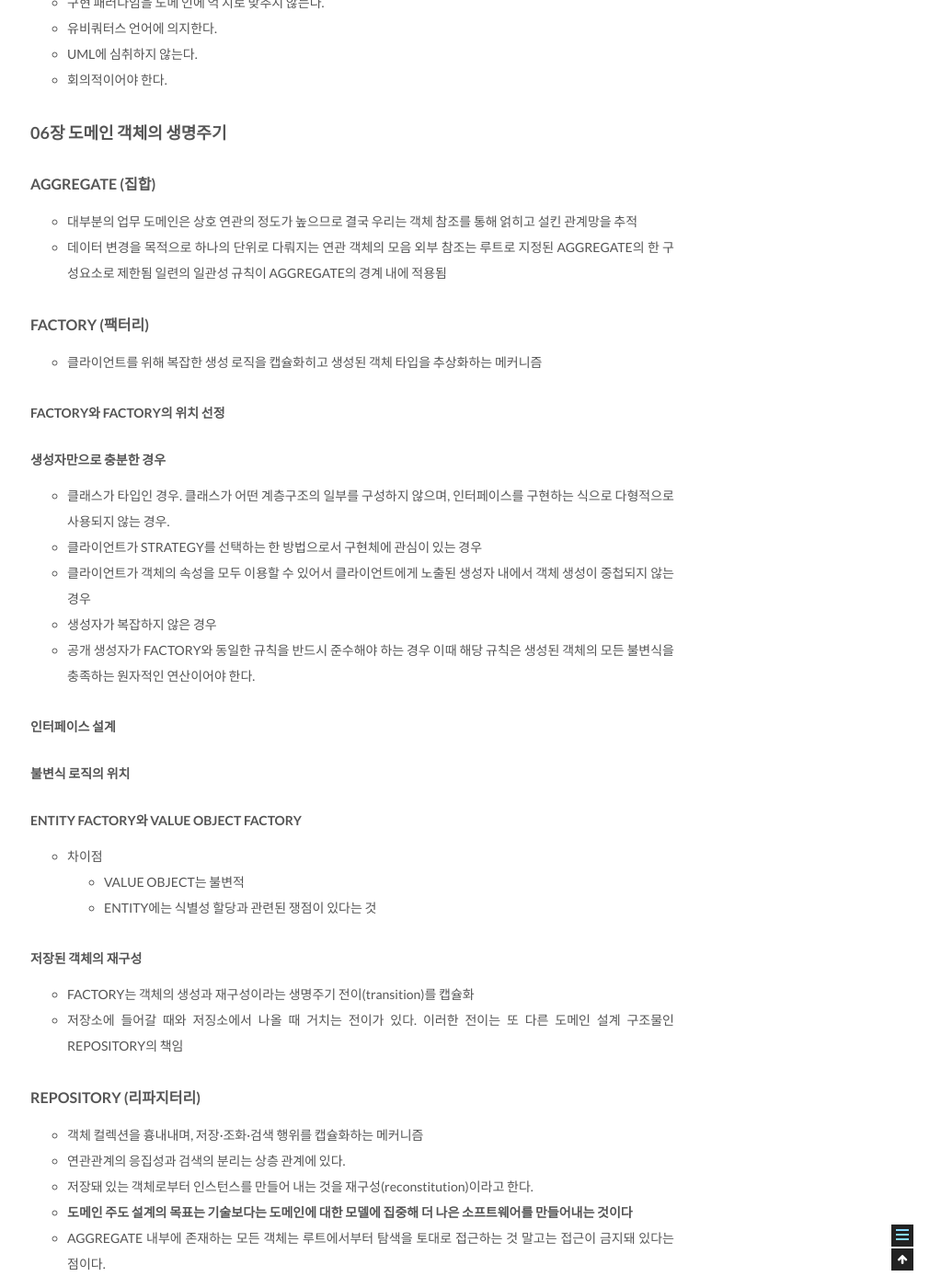
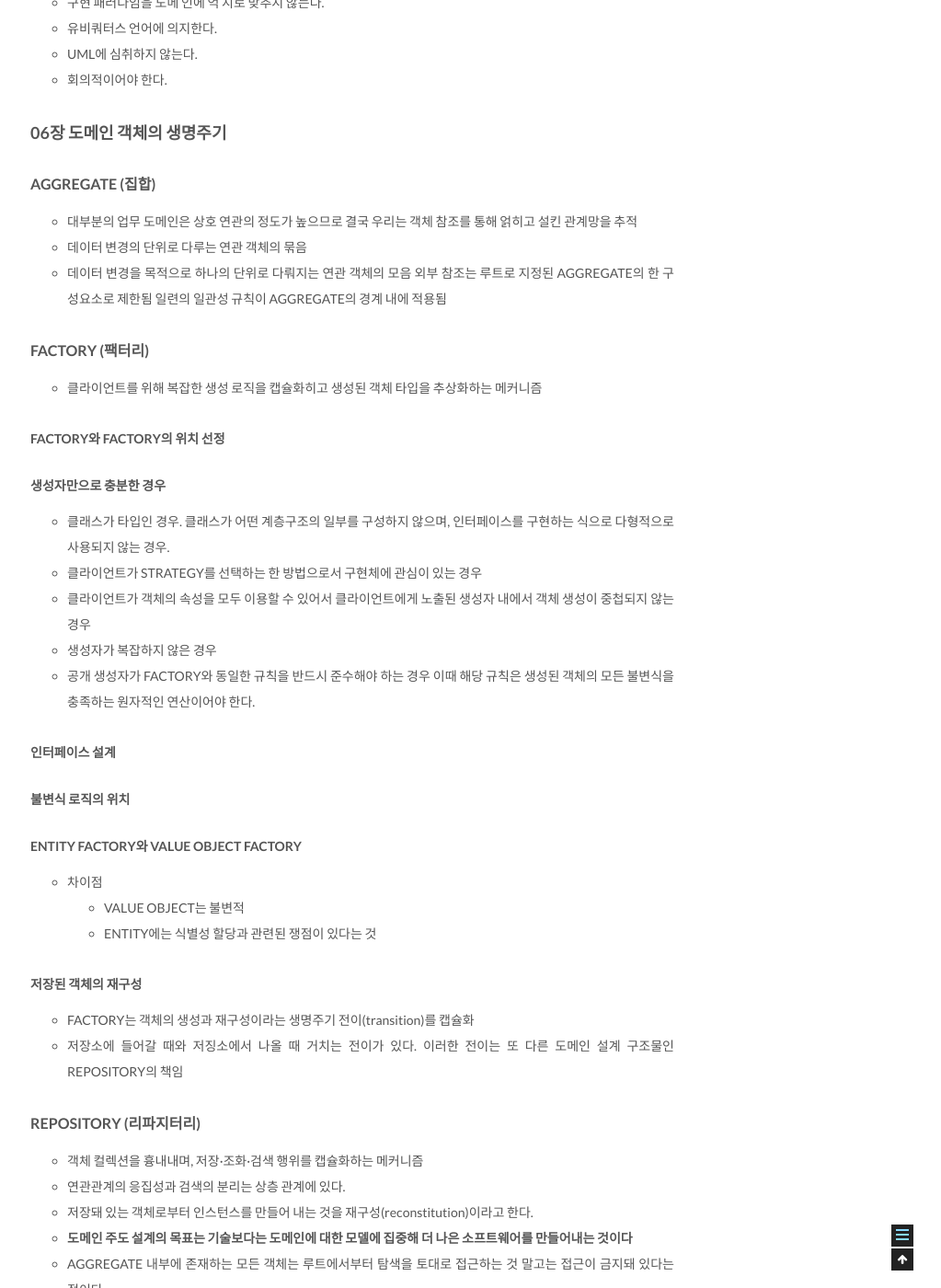
Before and after one commit to csj4032/csj4032.github.io, a Jekyll site: the page built from _posts/2018-02-21-도메인주도설계.md, in a window 1280 px wide and 1400 px high, scrolled down 20926 px. Shown: the whole window at 92% size, without its empty margins (257-1280 px from the left). Built offline with Jekyll 4.4.1, drawn with Linux system fonts in a browser that asks for light colours; comment, search, counter and statistics services are not loaded.

Commit message:
도메인주도설계

```diff
--- a/_posts/2018-02-21-도메인주도설계.md
+++ b/_posts/2018-02-21-도메인주도설계.md
@@ -495,6 +495,7 @@ ID를 지닌 각 객체를 표시하거나 두 인스턴스를 비교하는 연
 
 #### AGGREGATE (집합)
 * 대부분의 업무 도메인은 상호 연관의 정도가 높으므로 결국 우리는 객체 참조를 통해 얽히고 설킨 관계망을 추적
+* 데이터 변경의 단위로 다루는 연관 객체의 묶음
 * 데이터 변경을 목적으로 하나의 단위로 다뤄지는 연관 객체의 모음 외부 참조는 루트로 지정된 AGGREGATE의 한 구성요소로 제한됨 일련의 일관성 규칙이 AGGREGATE의 경계 내에 적용됨
 
 #### FACTORY (팩터리)
```
